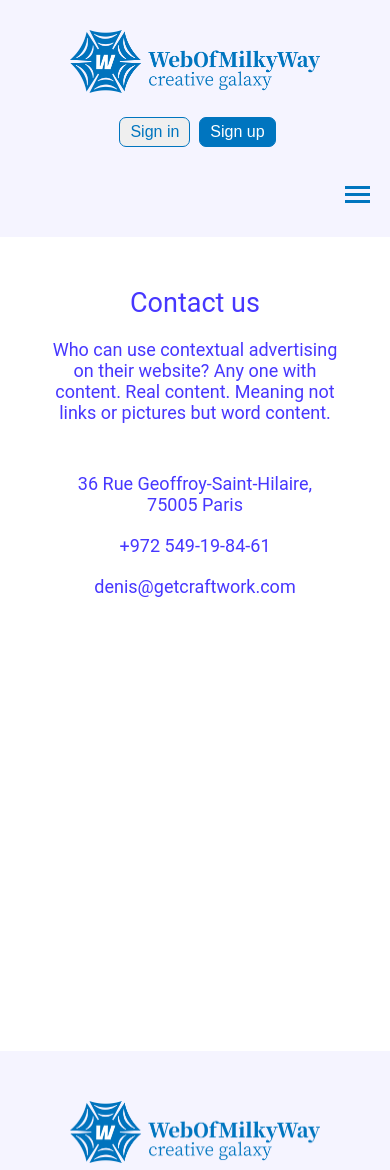
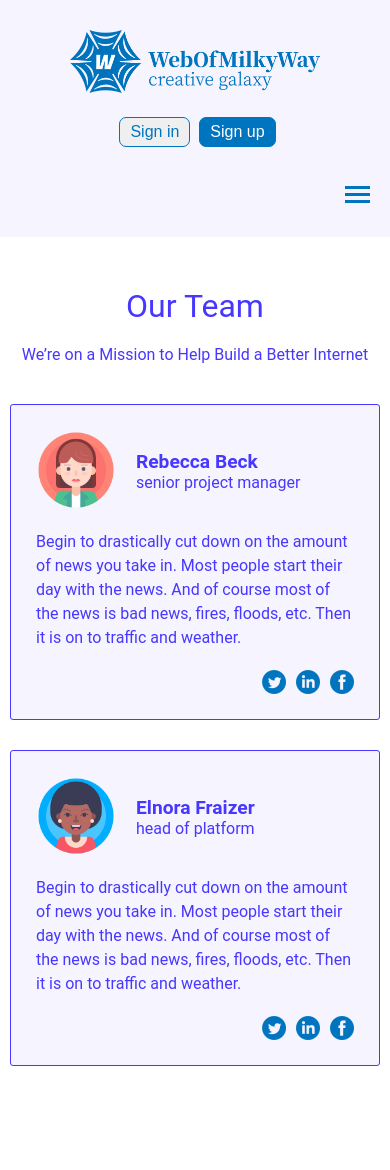
Before and after one commit to Steik78/adaptive-menu-1, a plain HTML site: page index.html in a window 390 px wide. Shown: the top 1170 px of the page. Drawn offline with Linux system fonts and the light colour scheme.

Commit message:
block about

```diff
--- a/index.html
+++ b/index.html
@@ -91,19 +91,61 @@
         </article>
     </header>
     <main>
+        <section class="about">
+            <header class="about-header">
+                <h2>Our Team</h2>
+                <span>We’re on a Mission to Help Build a Better Internet</span>
+            </header>
+            <ul class="about-item">
+                <li class="about-list">
+                    <header class="about-list-header">
+                        <img src="images/girl1.png" alt="">
+                        <h3>Rebecca Beck</h3>
+                        <p>senior project manager</p>
+                    </header>
+                    <article class="about-list-content">
+                        <p>
+                            Begin to drastically cut down on the amount of news you take in. Most people start their day with the news. And of course most of the news is bad news, fires, floods, etc. Then it is on to traffic and weather.
+                        </p>
+                    </article>
+                    <footer class="about-list-footer">
+                        <img src="images/facebook-4-24.png" alt="facebook">
+                        <img src="images/linkedin-4-24.png" alt="linkedin">
+                        <img src="images/twitter-4-24.png" alt="twitter">
+                    </footer>
+                </li>
+                <li class="about-list">
+                    <header class="about-list-header">
+                        <img src="images/girl2.png" alt="">
+                        <h3>Elnora Fraizer</h3>
+                        <p>head of platform</p>
+                    </header>
+                    <article class="about-list-content">
+                        <p>
+                            Begin to drastically cut down on the amount of news you take in. Most people start their day with the news. And of course most of the news is bad news, fires, floods, etc. Then it is on to traffic and weather.
+                        </p>
+                    </article>
+                    <footer class="about-list-footer">
+                        <img src="images/facebook-4-24.png" alt="facebook">
+                        <img src="images/linkedin-4-24.png" alt="linkedin">
+                        <img src="images/twitter-4-24.png" alt="twitter">
+                    </footer>
+                </li>
+            </ul>
+        </section>
         <section class="contact">
             <header class="contact-header">
                 <h2>Contact us</h2>
                 <span>Who can use contextual advertising on their website? Any one with content. Real content. Meaning not links or pictures but word content.</span>
             </header>
-            <ul class="contact-header-item">
-                <li class="contact-header-list">
+            <ul class="contact-item">
+                <li class="contact-list">
                     <a href="https://yandex.ru/maps/?um=constructor%3A972aecd3e212aa4b6b29044f5041cfc5ce1b852af683614a20b4c7e156a8c4b1&amp;source=constructorStatic" target="_blank">36 Rue Geoffroy-Saint-Hilaire, 75005 Paris</a>
                 </li>
-                <li class="contact-header-list">
+                <li class="contact-list">
                     <a href="tel: +972 54 9198461">+972 549-19-84-61</a>
                 </li>
-                <li class="contact-header-list">
+                <li class="contact-list">
                     <a href="#">denis@getcraftwork.com</a>
                 </li>
             </ul>
--- a/style.css
+++ b/style.css
@@ -1,4 +1,7 @@
 /* --------------- reset.css --------------- */
+*{
+	box-sizing: border-box;
+}
 html, body, div, span, h1, h2, h3, h4, h5, h6, p, em, img, strong, sub, sup, b, u, i,  dl, dt, dd, ol, ul, li, fieldset, form, label, table, tbody, tfoot, thead, tr, th, td, article, aside, canvas, details, figcaption, figure, footer, header, hgroup, menu, nav, section, summary, time, mark, audio, video {
 	margin: 0;
 	padding: 0;
@@ -337,6 +340,68 @@ main{
 	margin: 0 auto;
 
 }
+/*///////////Start block About//////////*/
+.about{
+	color:#4737ff;
+	font-size: 1.125em;
+	padding: 0 10px;
+}
+.about-header{
+	text-align: center;
+}
+.about-header h2{
+	font-size: 2em;
+	margin: 50px 0 20px 0;
+}
+.about-item{
+	display: flex;
+	flex-direction: row;
+    align-items: stretch;
+	list-style: none;
+	margin: 40px 0;
+}
+.about-list{
+	background-color: #f5f4ff;
+	padding: 25px;
+	flex-basis: 35%;
+	min-height: auto;
+	border: 1px solid #4737ff;
+	border-radius: 3px;
+}
+.about-list:first-child{
+	margin: auto 10px auto auto
+}
+.about-list:last-child{
+	margin: auto auto auto 10px
+}
+
+.about-list-header{
+	overflow: hidden;
+
+}
+.about-list-header img{
+	float: left;
+	width: 80px;
+	height: auto;
+	margin-right: 20px;
+
+}
+.about-list-header h3{
+	margin-top: 20px;
+	font-size: 1.375em;
+	font-weight: 700;
+}
+.about-list-content{
+	margin: 20px 0;
+	line-height: 1.5;
+}
+.about-list-footer img{
+	float: right;
+	margin-left: 10px;
+
+}
+/*///////////End block About//////////*/
+/*===========================================================*/
 /*///////////Start block Contact//////////*/
 .contact{
 
@@ -355,20 +420,20 @@ main{
 	margin-bottom: 20px !important;
 }
 
-.contact-header-item{
+.contact-item{
 	list-style: none;
 	margin: 40px 0 !important;
 }
-.contact-header-list{
+.contact-list{
 	display: inline-block;
 	margin: 10px 15px;
 }
-.contact-header-list a{
+.contact-list a{
 	color: #4737ff;
 	font-size: 1.125em;
 	text-decoration: none;
 }
-.contact-header-list a:hover{
+.contact-list a:hover{
 	text-decoration: underline;
 }
 .contact article iframe{
@@ -448,6 +513,12 @@ main{
 	.main-navigation-list a{
 		font-size: 1.1em;
 	}
+	.about{
+		font-size: 1em;
+	}
+	.about-list-header h3{
+		font-size: 1.2em;
+	}
   }
   @media screen and (max-width: 600px) {
 	.main-header{
@@ -526,7 +597,7 @@ main{
 	}
 	.contact article iframe{
 
-		height: 350px;
+		height: 300px;
 
 	}
 	/*End block Contact mobile*/
@@ -536,4 +607,17 @@ main{
 		font-size: 0.85em;
 	}
 	/*End footer mobile*/
+	.about-item{
+		flex-direction: column;
+
+	}
+	.about-list{
+		margin-bottom: 30px !important;
+	}
+	.about-list:first-child{
+		margin: auto;
+	}
+	.about-list:last-child{
+		margin: auto;
+	}
   }
```
Also changed, not shown: images/girl1.png (added), images/girl2.png (added).
